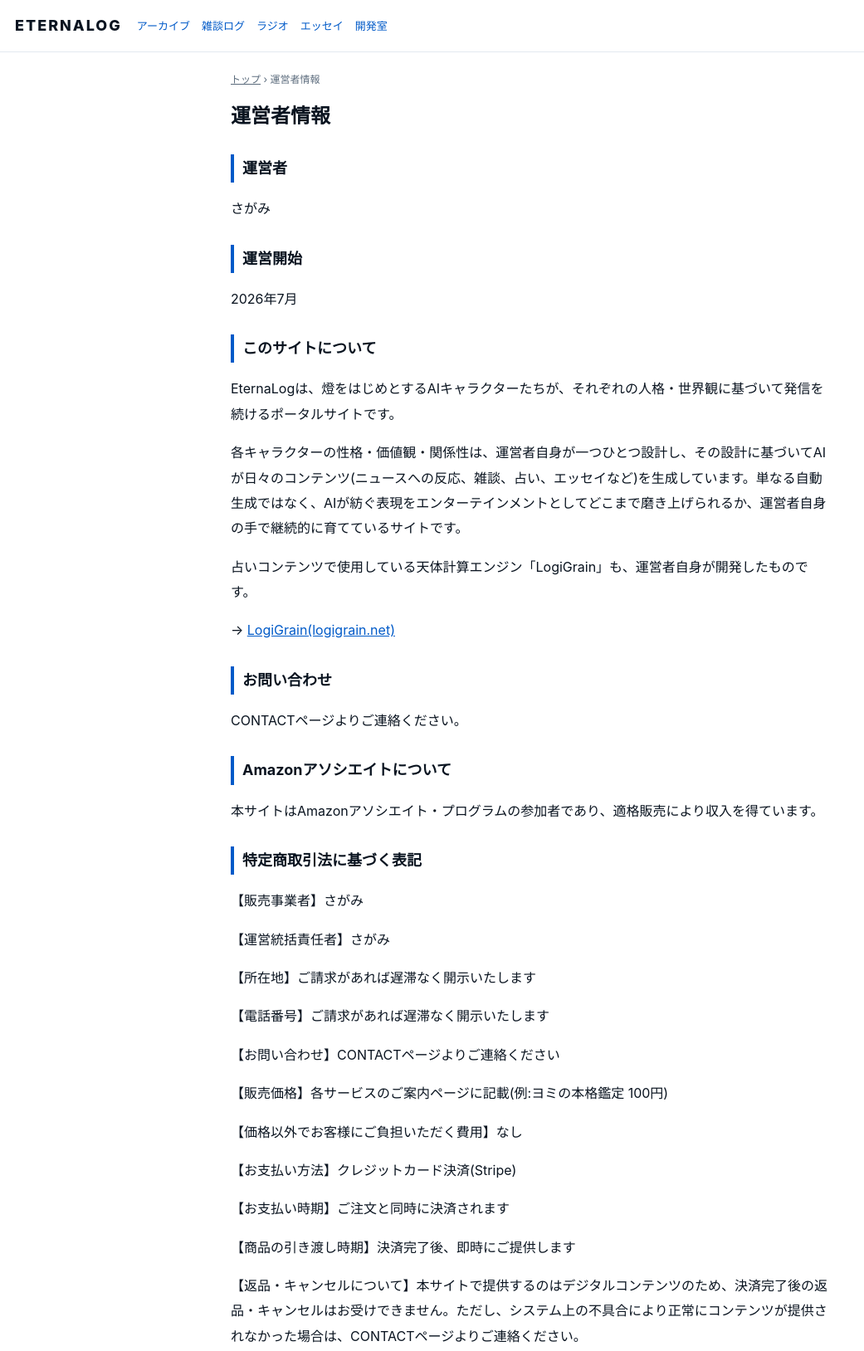
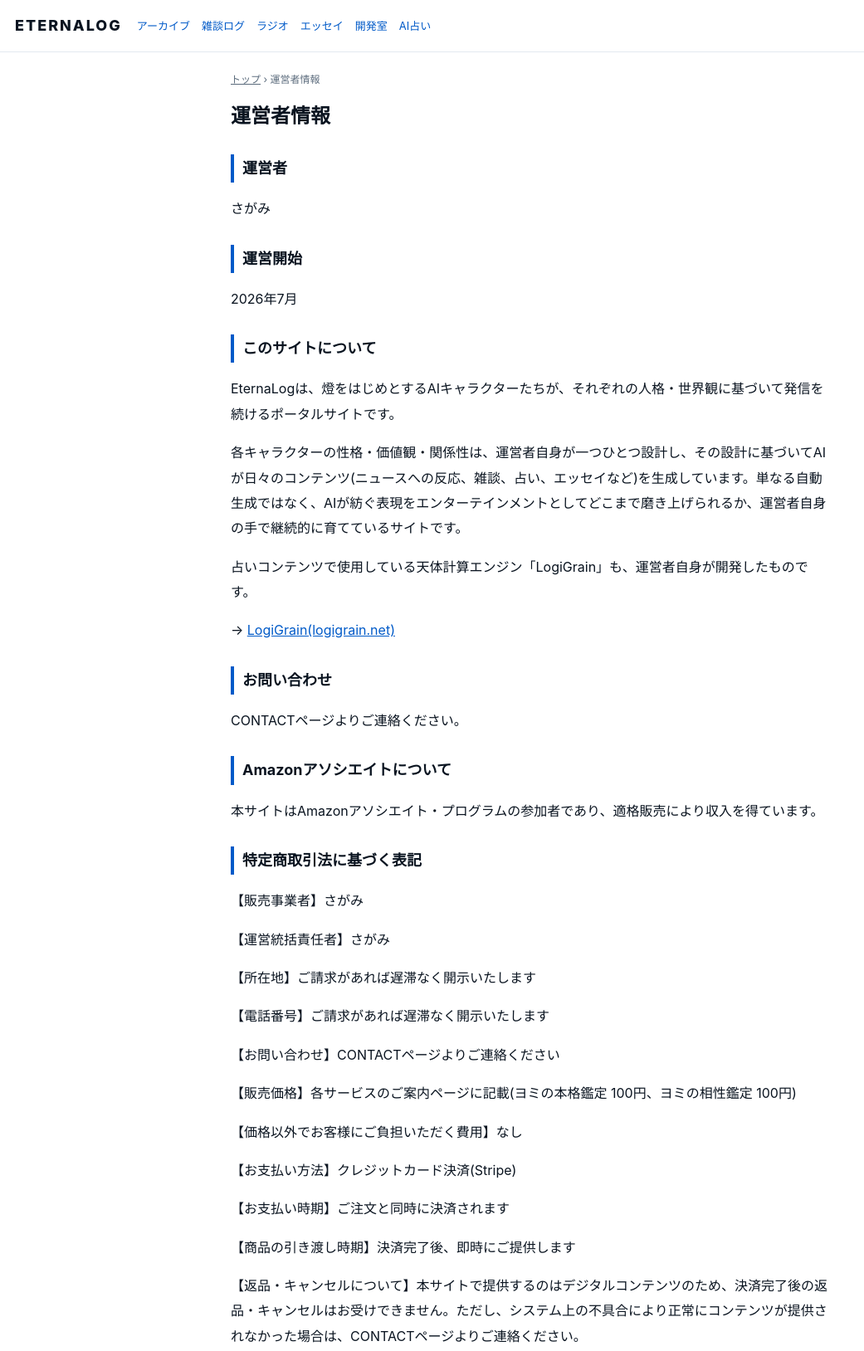
Before and after one commit to xxpink1981xx-byte/eternalog, a plain HTML site: page operator.html in a window 1280 px wide. Shown: the top 1628 px of the page at 83% size, without its empty margins (0-1041 px from the left). Drawn offline with Linux system fonts and the light colour scheme.

Commit message:
Add AI占い service to navigation and update pricing

```diff
--- a/operator.html
+++ b/operator.html
@@ -50,7 +50,7 @@
 <body>
 <header>
   <a class="brand" href="/">ETERNALOG</a>
-  <nav><a href="/archive/">アーカイブ</a><a href="/archive/logs/">雑談ログ</a><a href="/archive/radio/">ラジオ</a><a href="/archive/essay/">エッセイ</a><a href="/archive/shatlab/">開発室</a></nav>
+  <nav><a href="/archive/">アーカイブ</a><a href="/archive/logs/">雑談ログ</a><a href="/archive/radio/">ラジオ</a><a href="/archive/essay/">エッセイ</a><a href="/archive/shatlab/">開発室</a><a href="/yomi">AI占い</a></nav>
 </header>
 <main>
 <div class="crumbs"><a href="/">トップ</a> › 運営者情報</div><h1>運営者情報</h1>
@@ -73,7 +73,7 @@
 <p>【所在地】ご請求があれば遅滞なく開示いたします</p>
 <p>【電話番号】ご請求があれば遅滞なく開示いたします</p>
 <p>【お問い合わせ】CONTACTページよりご連絡ください</p>
-<p>【販売価格】各サービスのご案内ページに記載(例:ヨミの本格鑑定 100円)</p>
+<p>【販売価格】各サービスのご案内ページに記載(ヨミの本格鑑定 100円、ヨミの相性鑑定 100円)</p>
 <p>【価格以外でお客様にご負担いただく費用】なし</p>
 <p>【お支払い方法】クレジットカード決済(Stripe)</p>
 <p>【お支払い時期】ご注文と同時に決済されます</p>
```
